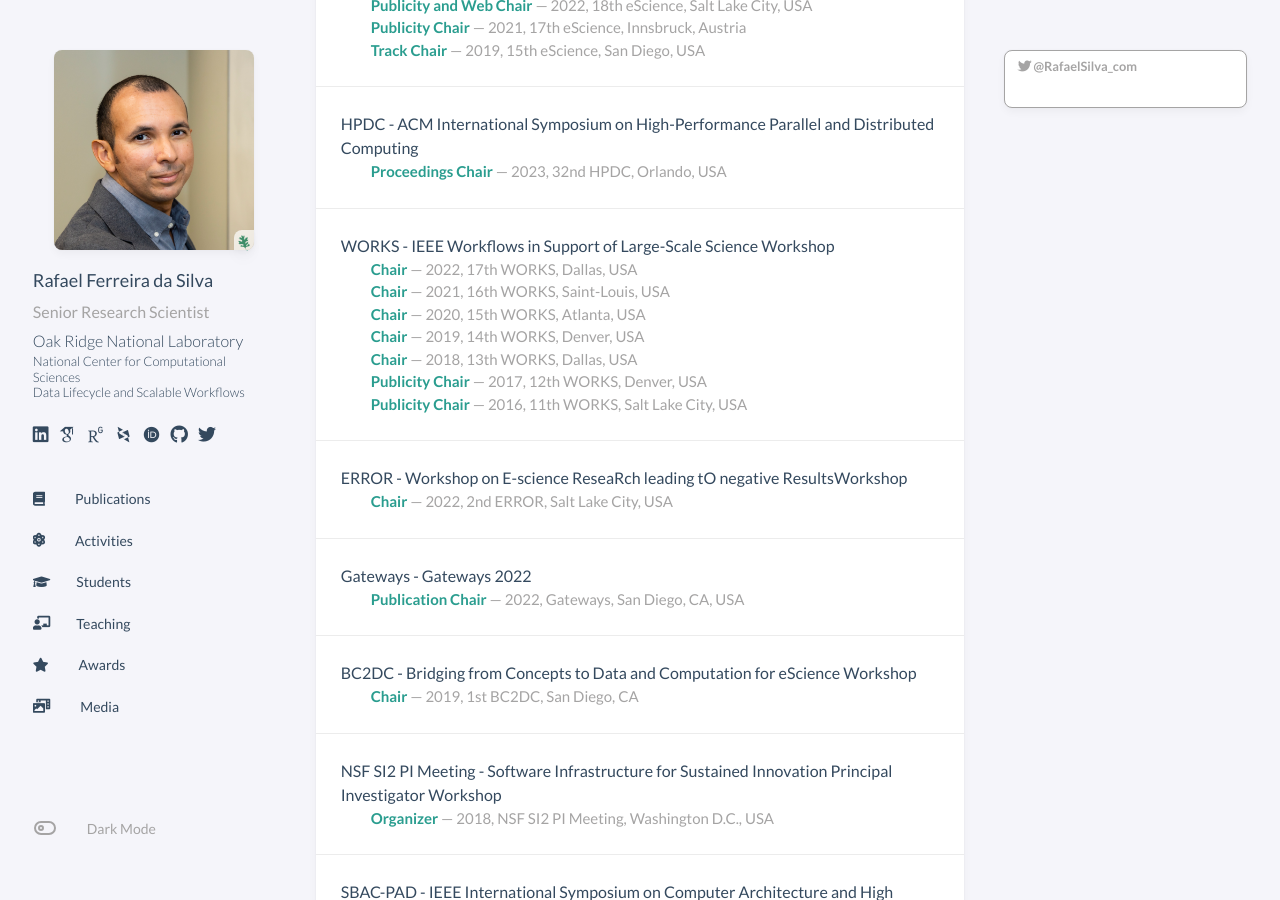
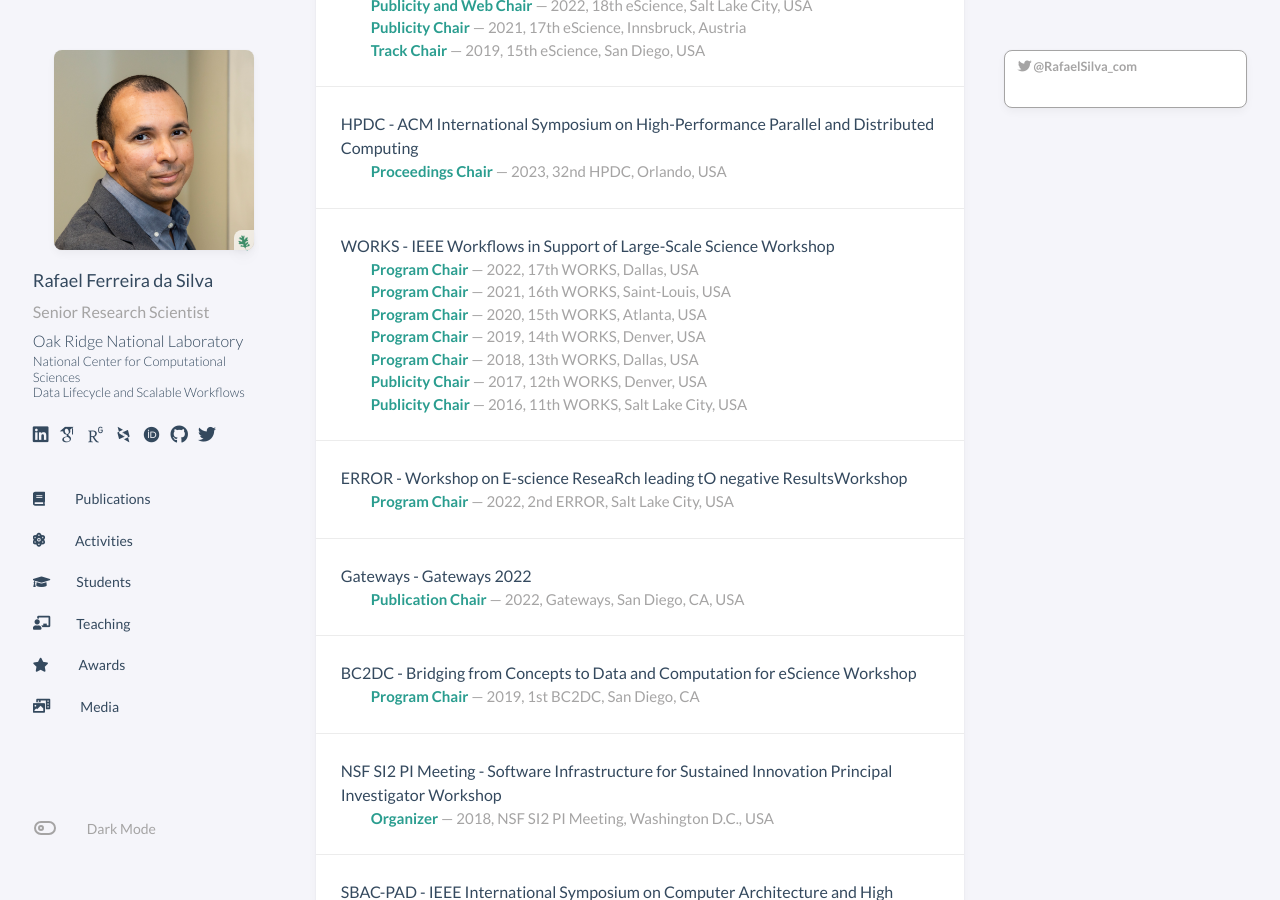
Before and after one commit to rafaelfsilva/rafaelfsilva.github.io, a Jekyll site: the page built from _pages/activities.html, in a window 1280 px wide and 900 px high, scrolled down 1056 px. Built offline with Jekyll 4.4.1, drawn with Linux system fonts in a browser that asks for light colours; some web fonts are replaced; a script that is not in the unit is left out; comment, search, counter and statistics services are not loaded.

Commit message:
Update activities_chair.yml

```diff
--- a/_data/activities_chair.yml
+++ b/_data/activities_chair.yml
@@ -34,27 +34,27 @@
 - conference: IEEE Workflows in Support of Large-Scale Science Workshop
   series: WORKS
   entries:
-    - role: Chair
+    - role: Program Chair
       year: 2022
       edition: 17th
       location: Dallas, USA
       link: https://works-workshop.org
-    - role: Chair
+    - role: Program Chair
       year: 2021
       edition: 16th
       location: Saint-Louis, USA
       link: https://works-workshop.org/2021
-    - role: Chair
+    - role: Program Chair
       edition: 15th
       year: 2020
       location: Atlanta, USA
       link: https://works-workshop.org/2020
-    - role: Chair
+    - role: Program Chair
       edition: 14th
       year: 2019
       location: Denver, USA
       link: http://works.cs.cardiff.ac.uk
-    - role: Chair
+    - role: Program Chair
       edition: 13th
       year: 2018
       location: Dallas, USA
@@ -73,7 +73,7 @@
 - conference: Workshop on E-science ReseaRch leading tO negative ResultsWorkshop
   series: ERROR
   entries:
-    - role: Chair
+    - role: Program Chair
       year: 2022
       edition: 2nd
       location: Salt Lake City, USA
@@ -90,7 +90,7 @@
 - conference: Bridging from Concepts to Data and Computation for eScience Workshop
   series: BC2DC
   entries:
-    - role: Chair
+    - role: Program Chair
       edition: 1st
       year: 2019
       location: San Diego, CA
```
